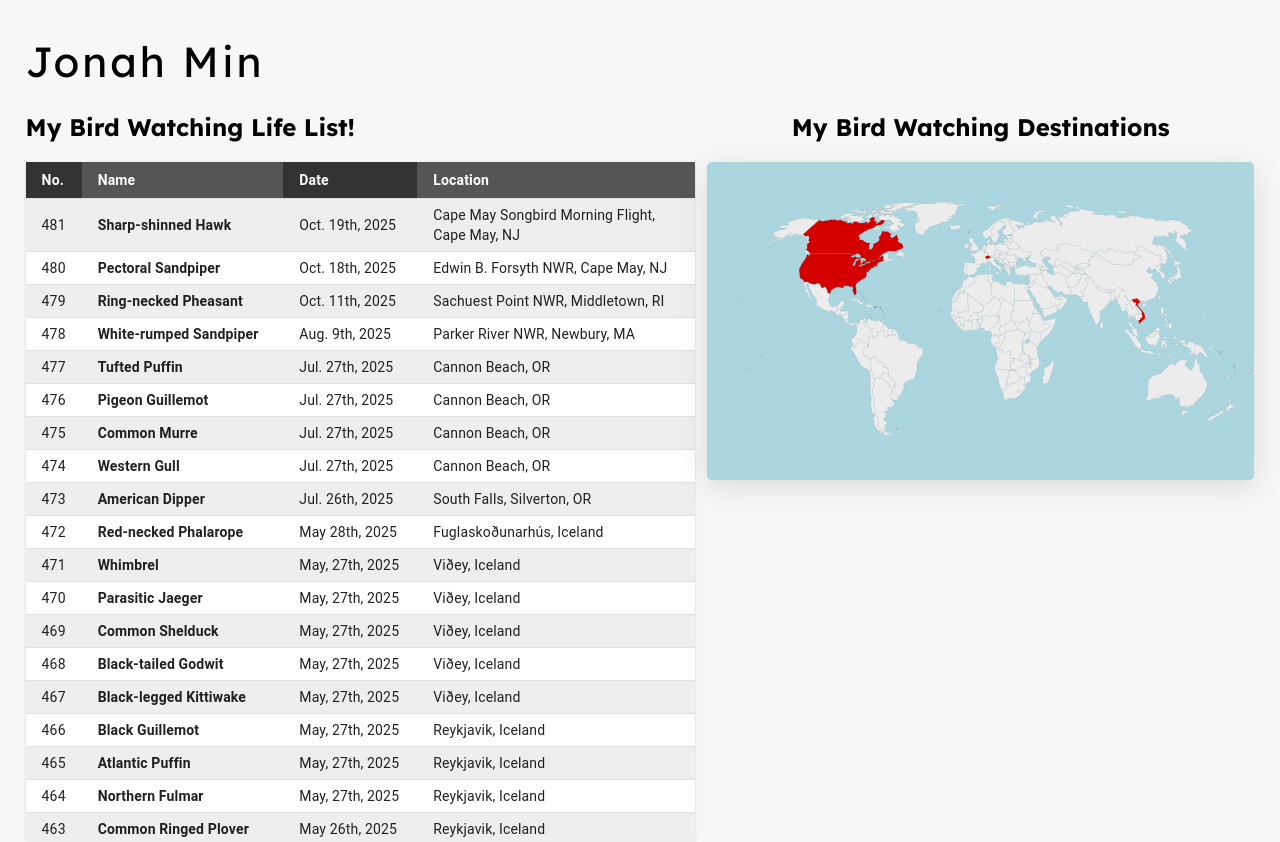
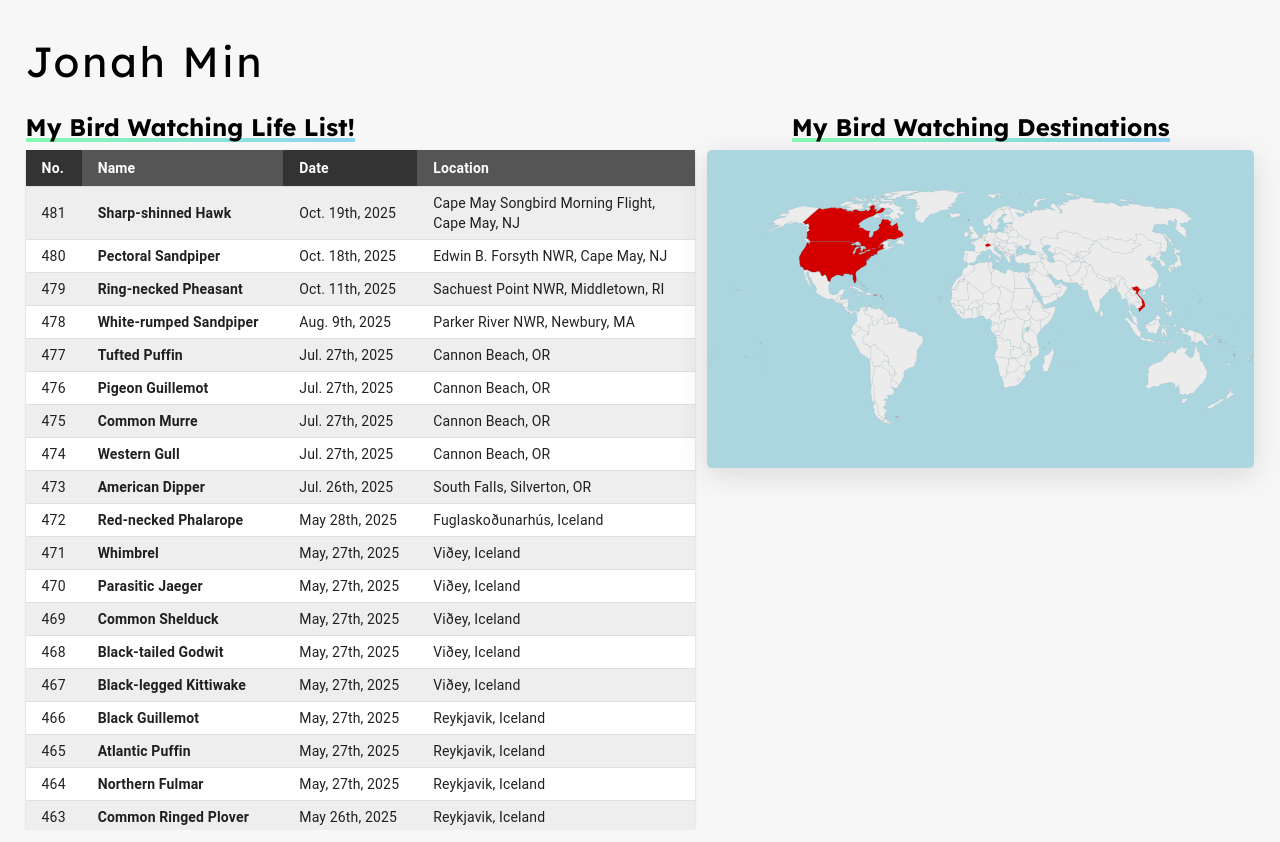
Before and after one commit to Jonah-Min/lifelist.jonahmin.com, a React (Vite) app: page / in a window 1280 px wide. Built offline with nearby package versions, Linux system fonts and the light colour scheme.

Commit message:
Some styling

```diff
--- a/src/stylesheets/lifelist.css
+++ b/src/stylesheets/lifelist.css
@@ -12,6 +12,12 @@
 
 .life-list-left h2 {
     text-align: left;
+    background-image: linear-gradient(120deg, #84fab0 0%, #8fd3f4 100%);
+    background-repeat: no-repeat;
+    background-size: 100% 0.2em;
+    background-position: 0 105%;
+    margin-bottom: 8px;
+    width: fit-content;
 }
 
 .life-list-left {
@@ -32,6 +38,11 @@
 .life-list-right h2 {
     text-align: center;
     width: fit-content;
+    background-image: linear-gradient(120deg, #84fab0 0%, #8fd3f4 100%);
+    background-repeat: no-repeat;
+    background-size: 100% 0.2em;
+    background-position: 0 105%;
+    margin-bottom: 8px;
 }
 
 .img-responsive {
```
Also changed, not shown: 3 other files (tests, documents, lock files or other folders).
